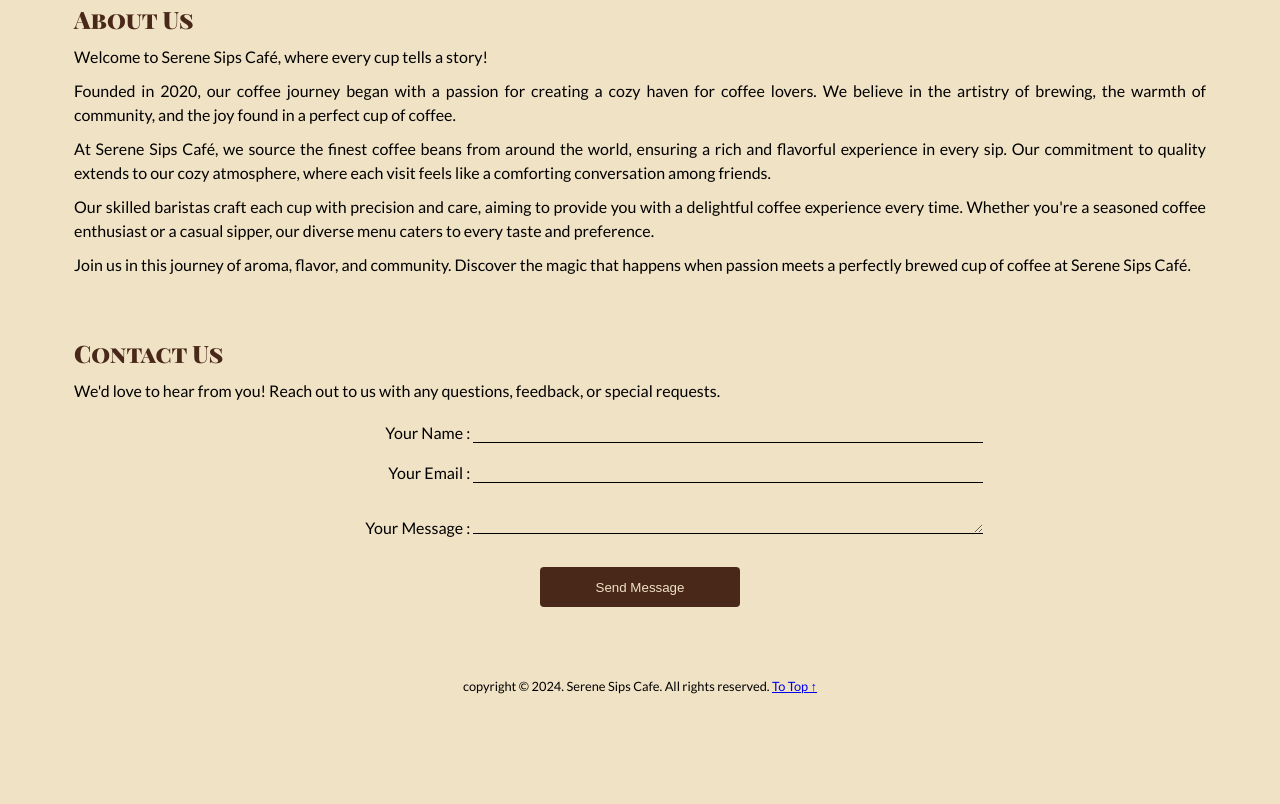
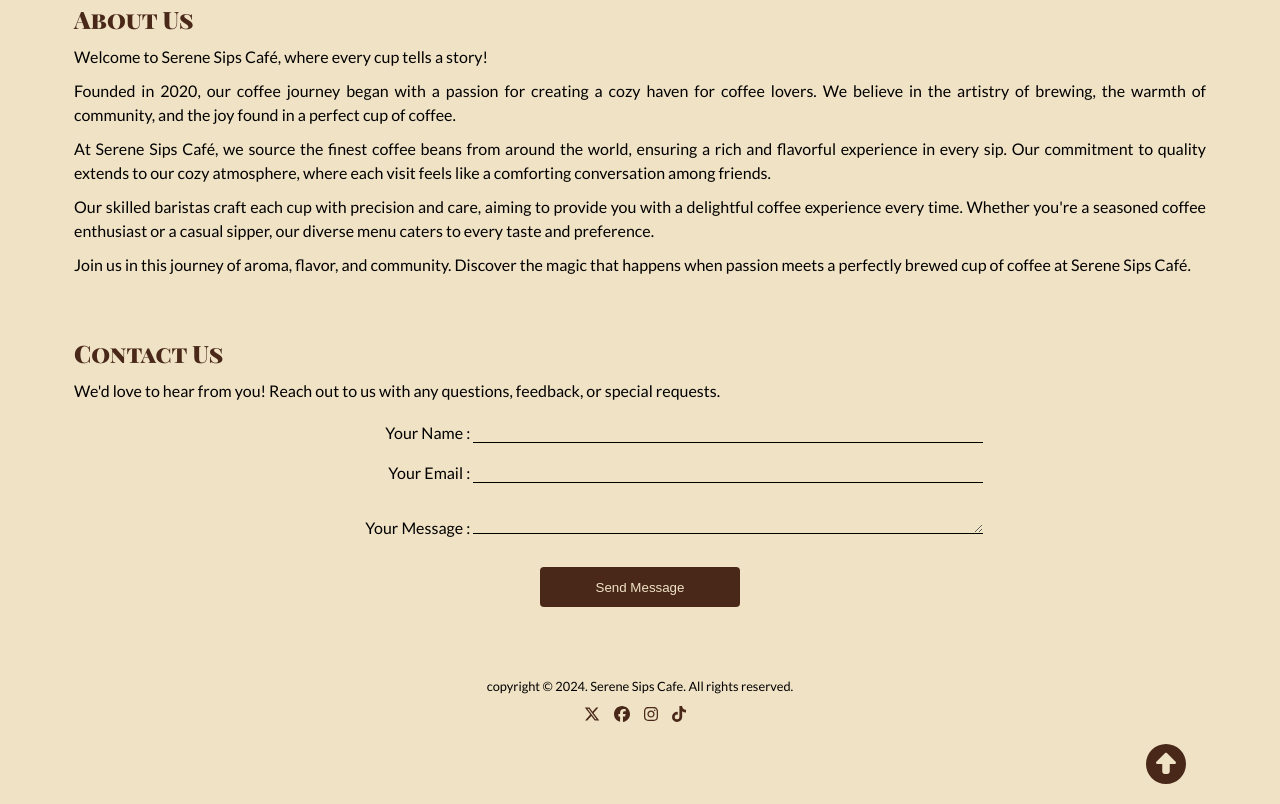
Before and after one commit to shadowsilence94/serene-sip-v2, a plain HTML site: page index.html in a window 1280 px wide. Shown: the part 1378-2182 px from the top of the page. Before the commit the page ends 2124 px from the top, so only its background shows below. Drawn offline with Linux system fonts and the light colour scheme.

Commit message:
social icon

```diff
--- a/index.html
+++ b/index.html
@@ -5,6 +5,13 @@
     <meta name="viewport" content="width=device-width, initial-scale=1.0" />
     <link rel="shortcut icon" href="image/coffeeshop.ico" type="image/x-icon" />
     <link rel="stylesheet" href="style.css" />
+    <link
+    rel="stylesheet"
+    href="https://cdnjs.cloudflare.com/ajax/libs/font-awesome/6.6.0/css/all.min.css"
+    integrity="sha512-Kc323vGBEqzTmouAECnVceyQqyqdsSiqLQISBL29aUW4U/M7pSPA/gEUZQqv1cwx4OnYxTxve5UMg5GT6L4JJg=="
+    crossorigin="anonymous"
+    referrerpolicy="no-referrer"
+    />
     <title>Serene sip</title>
   </head>
   <body>
@@ -187,8 +194,20 @@
     <footer>
       <p>
         copyright &copy; 2024. Serene Sips Cafe. All rights reserved.
-        <a href="#header"> To Top &uparrow;</a>
       </p>
+      <div class="social-icon">
+        <i class="fa-brands fa-x-twitter mg-10"></i>
+        <i class="fa-brands fa-facebook mg-10"></i>
+        <i class="fa-brands fa-instagram mg-10"></i>
+        <i class="fa-brands fa-tiktok mg-10"></i>
+      </div>
+      <a href="#header"><i class="fa-solid fa-circle-up up-arrow"></i></a>
     </footer>
+    <script
+      src="https://cdnjs.cloudflare.com/ajax/libs/font-awesome/6.6.0/js/all.min.js"
+      integrity="sha512-6sSYJqDreZRZGkJ3b+YfdhB3MzmuP9R7X1QZ6g5aIXhRvR1Y/N/P47jmnkENm7YL3oqsmI6AK+V6AD99uWDnIw=="
+      crossorigin="anonymous"
+      referrerpolicy="no-referrer"
+    ></script>
   </body>
 </html>
--- a/style.css
+++ b/style.css
@@ -178,3 +178,16 @@ footer p {
   font-size: 0.8em;
   margin-top: 0;
 }
+.social-icon {
+  text-align: center;
+  color: #49281a;
+}
+.mg-10 {
+  margin-right: 10px;
+}
+.up-arrow {
+  color: #49281a;
+  font-size: 40px;
+  float: right;
+  padding: 20px;
+}
```
